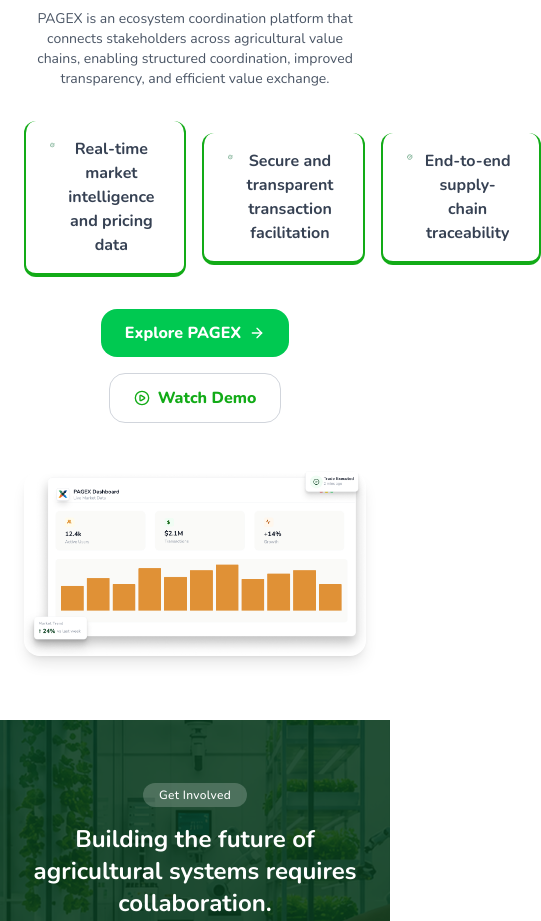
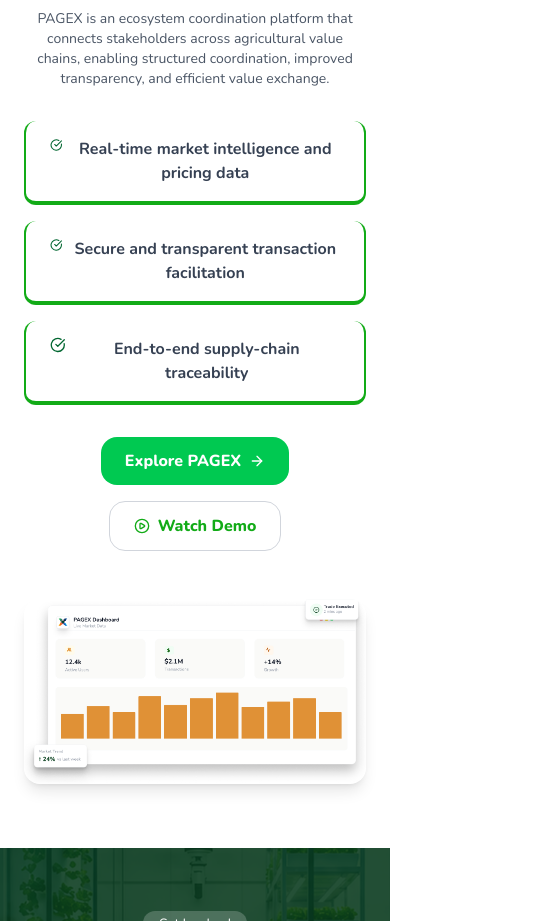
Before and after one commit to Pazelgreen-Technologies-Limited/pazelgreen-website, a Next.js app: page / in a window 390 px wide. Shown: the part 5500-6421 px from the top of the page, 541 px wide, since content can reach past the window. Built offline with nearby package versions, Linux system fonts and the light colour scheme.

Commit message:
adjust pagex section for mobile

```diff
--- a/app/_components/PagexSection.tsx
+++ b/app/_components/PagexSection.tsx
@@ -30,7 +30,7 @@
         </p>
 
         {/* Feature checklist */}
-        <div className="mt-8 flex items-center gap-4 justify-between ">
+        <div className="mt-8 flex flex-col items-center gap-4 justify-between md:flex-row ">
           {pagexFeatures.map((feature) => (
             <div
               key={feature}
```
